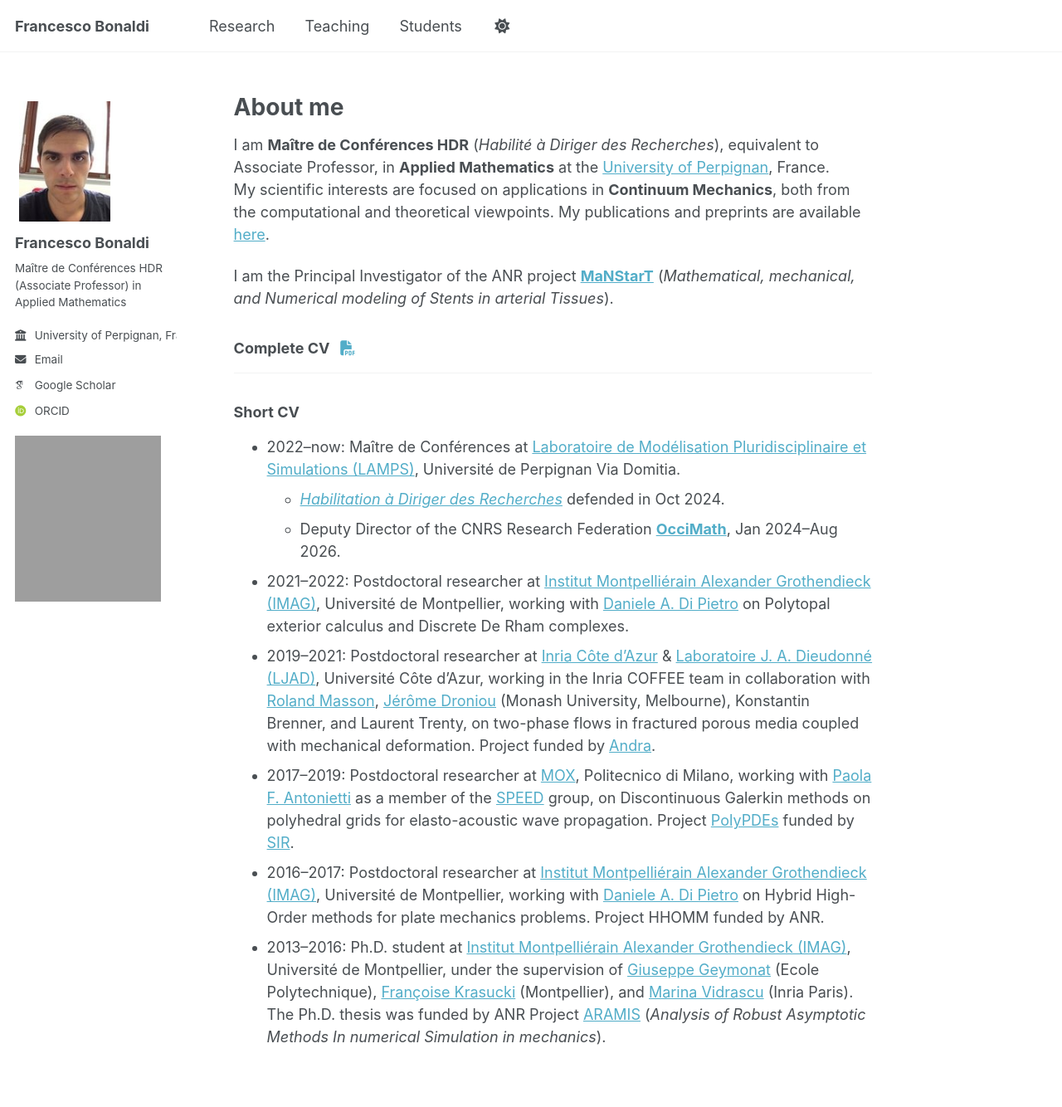
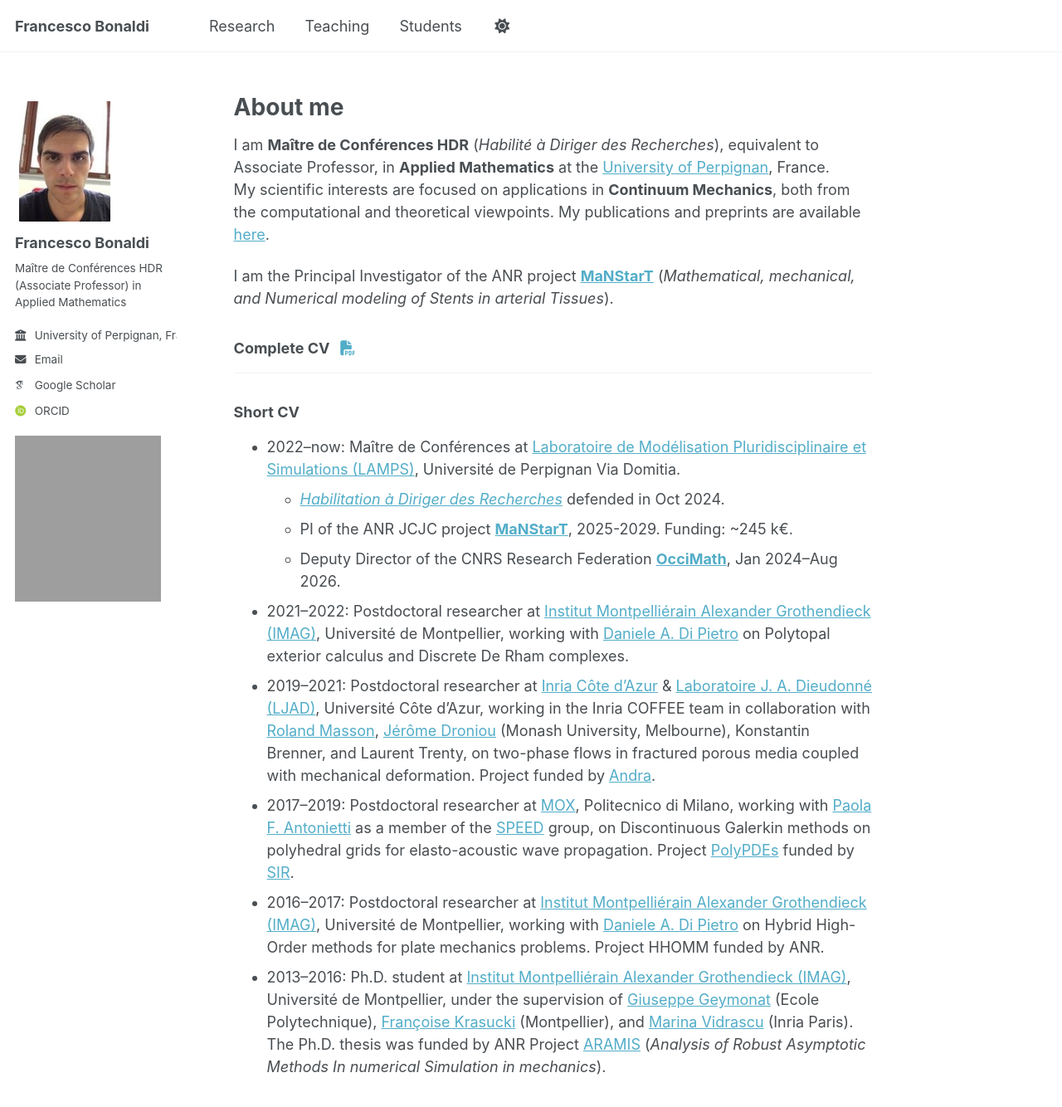
Before and after one commit to fbonaldi/fbonaldi.github.io, a Jekyll site: the page built from _pages/about.md, in a window 1280 px wide and 1344 px high. Shown: the top 1334 px of the window at 83% size. Built offline with Jekyll 4.4.1, drawn with Linux system fonts in a browser that asks for light colours; some web fonts are replaced; a script bundle is joined from its source files by our own code; library files that are not in the unit come from our copies; grey boxes are pictures that could not be loaded.

Commit message:
Update about.md

```diff
--- a/_pages/about.md
+++ b/_pages/about.md
@@ -20,6 +20,7 @@ I am the Principal Investigator of the ANR project [**MaNStarT**](https://anr.fr
 
 * 2022–now: Maître de Conférences at [Laboratoire de Modélisation Pluridisciplinaire et Simulations (LAMPS)](https://lamps.univ-perp.fr/), Université de Perpignan Via Domitia.
   * [_Habilitation à Diriger des Recherches_](https://doctorat-hdr.univ-perp.fr/medias/fichier/avis-soutenance-hdr_1728913127290-pdf?ID_FICHE=1041308) defended in Oct 2024.
+  * PI of the ANR JCJC project [**MaNStarT**](https://anr.fr/Projet-ANR-24-CE46-7619), 2025-2029. Funding: ~245 k€.
   * Deputy Director of the CNRS Research Federation [**OcciMath**](https://occi.math.cnrs.fr/), Jan 2024–Aug 2026.
 * 2021–2022: Postdoctoral researcher at [Institut Montpelliérain Alexander Grothendieck (IMAG)](https://imag.umontpellier.fr/), Université de Montpellier, working with [Daniele A. Di Pietro](https://imag.umontpellier.fr/~di-pietro/) on Polytopal exterior calculus and Discrete De Rham complexes.
 * 2019–2021: Postdoctoral researcher at [Inria Côte d'Azur](https://www.inria.fr/en/inria-centre-universite-cote-azur) & [Laboratoire J. A. Dieudonné (LJAD)](https://math.univ-cotedazur.fr/), Université Côte d'Azur, working in the Inria COFFEE team in collaboration with [Roland Masson](https://math.unice.fr/~massonr/), [Jérôme Droniou](https://imag.umontpellier.fr/~droniou/) (Monash University, Melbourne), Konstantin Brenner, and Laurent Trenty, on two-phase flows in fractured porous media coupled with mechanical deformation. Project funded by [Andra](https://www.andra.fr).
```
